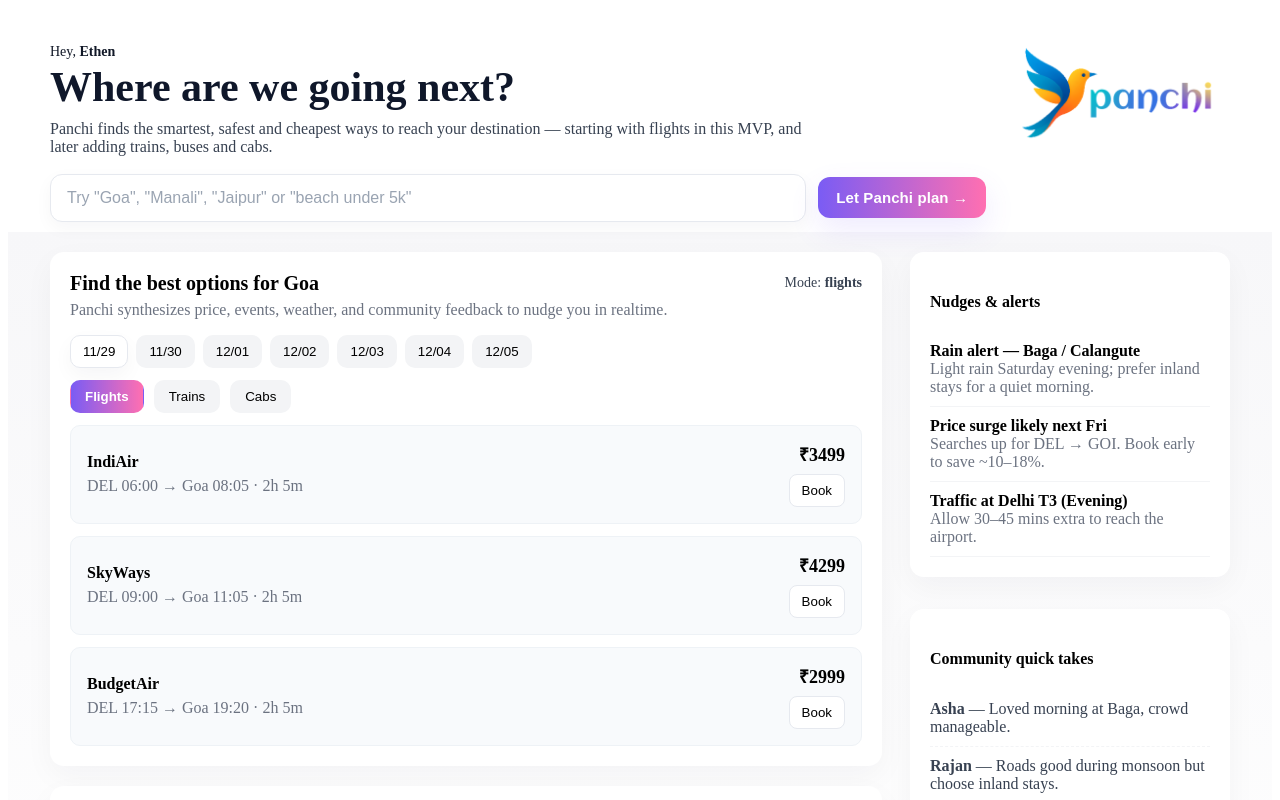
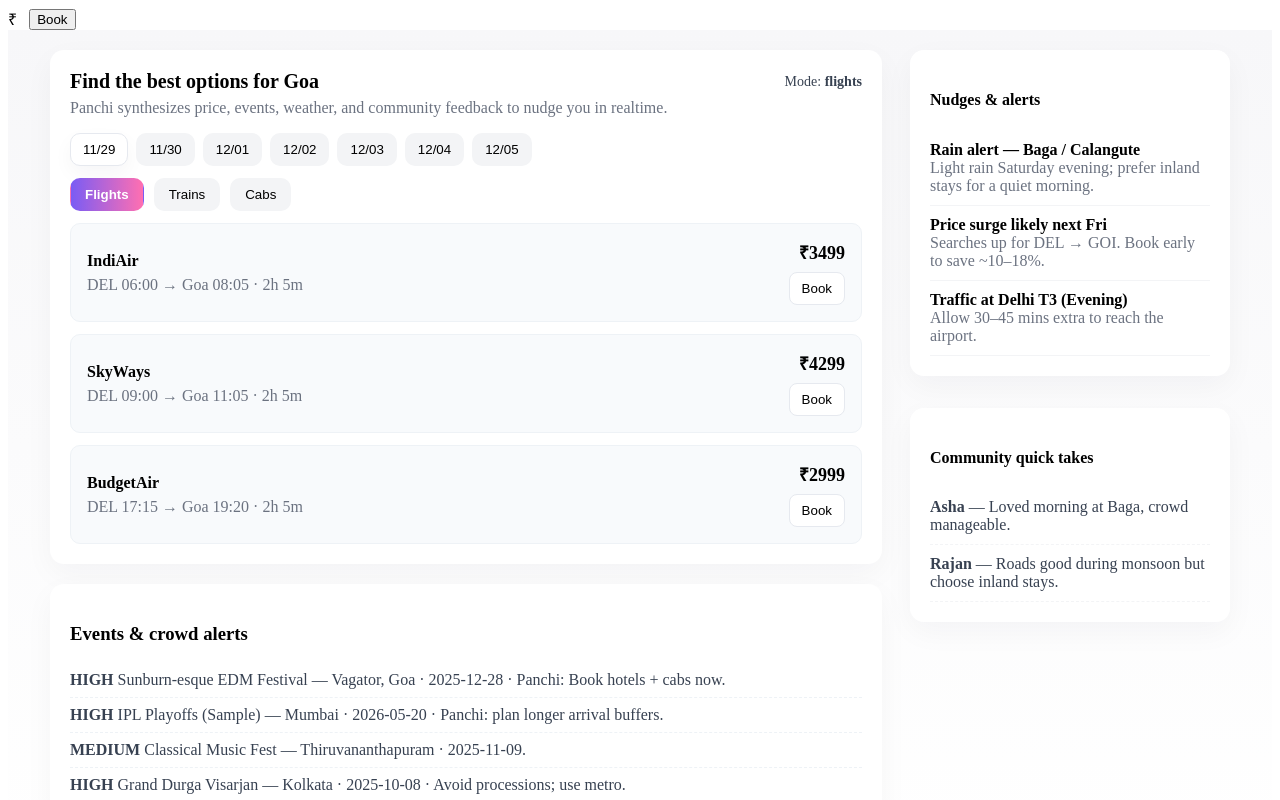
Before and after one commit to anil2941985/panchi-app, a Next.js app: page / in a window 1280 px wide. Shown: the top 800 px of the page. Built offline with nearby package versions, Linux system fonts and the light colour scheme.

Commit message:
Update Header.js

```diff
--- a/pages/components/Header.js
+++ b/pages/components/Header.js
@@ -1,180 +1,17 @@
-// components/Header.js
 import React from "react";
 
-export default function Header({ userName = "there", onPlan = () => {} }) {
+export default function PlanCard({ title, subtitle, price, onBook }) {
   return (
-    <>
-      <header className="header">
-        <div className="header-inner">
-          <div className="hero-left">
-            <p className="greet">Hey, <strong>{userName}</strong></p>
-            <h1 className="title">Where are we going next?</h1>
-            <p className="subtitle">
-              Panchi finds the smartest, safest and cheapest ways to reach your
-              destination — starting with flights in this MVP, and later adding
-              trains, buses and cabs.
-            </p>
+    <div className="result-card" role="article">
+      <div className="r-left">
+        <div className="r-title">{title}</div>
+        <div className="r-sub">{subtitle}</div>
+      </div>
 
-            <div className="search-row">
-              <input
-                aria-label="Where to?"
-                className="search-input"
-                placeholder={`Try "Goa", "Manali", "Jaipur" or "beach under 5k"`}
-                id="panchi-search"
-              />
-              <button
-                className="cta"
-                onClick={(e) => {
-                  e.preventDefault();
-                  onPlan(document.getElementById("panchi-search")?.value || "");
-                }}
-                title="Let Panchi plan"
-              >
-                <span className="cta-text">Let Panchi plan →</span>
-              </button>
-            </div>
-          </div>
-
-          <div className="hero-right">
-            <img
-              src="/panchi-logo.png"
-              alt="Panchi logo"
-              className="brand-logo"
-            />
-          </div>
-        </div>
-      </header>
-
-      <style jsx>{`
-        .header {
-          padding: 36px 20px 10px;
-        }
-        .header-inner {
-          max-width: 1180px;
-          margin: 0 auto;
-          display: flex;
-          gap: 24px;
-          align-items: flex-start;
-        }
-
-        .hero-left {
-          flex: 1 1 60%;
-          min-width: 300px;
-        }
-        .hero-right {
-          width: 220px;
-          display: flex;
-          align-items: center;
-          justify-content: center;
-        }
-
-        .greet {
-          margin: 0 0 6px;
-          color: #111827;
-          font-size: 14px;
-        }
-        .title {
-          margin: 0 0 10px;
-          font-size: 42px;
-          line-height: 1.04;
-          color: #0f172a;
-        }
-        .subtitle {
-          margin: 0 0 18px;
-          color: #374151;
-          max-width: 780px;
-        }
-
-        .search-row {
-          display: flex;
-          gap: 12px;
-          align-items: center;
-          width: 100%;
-        }
-
-        .search-input {
-          flex: 1 1 auto;
-          min-width: 0;
-          padding: 14px 16px;
-          border-radius: 12px;
-          border: 1px solid #e6e9ef;
-          background: #ffffff;
-          box-shadow: 0 6px 18px rgba(15, 23, 42, 0.04);
-          font-size: 16px;
-          color: #0f172a;
-        }
-
-        .search-input::placeholder {
-          color: #9aa4b2;
-        }
-
-        /* CTA: ensures text always visible and accessible */
-        .cta {
-          display: inline-flex;
-          align-items: center;
-          justify-content: center;
-          padding: 12px 18px;
-          border-radius: 12px;
-          border: none;
-          cursor: pointer;
-          min-width: 160px;
-          background: linear-gradient(90deg, #7a5cf4 0%, #ff6fb1 100%);
-          color: #fff;
-          font-weight: 700;
-          box-shadow: 0 12px 30px rgba(122, 92, 244, 0.12);
-        }
-
-        .cta:focus {
-          outline: 3px solid rgba(122, 92, 244, 0.18);
-          outline-offset: 3px;
-        }
-
-        .cta-text {
-          font-size: 15px;
-          letter-spacing: 0.1px;
-        }
-
-        .brand-logo {
-          max-width: 200px;
-          width: 100%;
-          height: auto;
-          object-fit: contain;
-        }
-
-        /* Responsive */
-        @media (max-width: 940px) {
-          .header-inner {
-            flex-direction: column;
-            align-items: stretch;
-          }
-          .hero-right {
-            width: 160px;
-            margin-top: 12px;
-            align-self: flex-end;
-          }
-          .title {
-            font-size: 34px;
-          }
-        }
-
-        @media (max-width: 520px) {
-          .title {
-            font-size: 26px;
-          }
-          .cta {
-            min-width: 120px;
-            padding: 10px 12px;
-          }
-          .search-row {
-            flex-direction: column;
-            gap: 10px;
-          }
-          .hero-right {
-            align-self: center;
-            width: 140px;
-          }
-        }
-      `}</style>
-    </>
+      <div style={{display:"flex", alignItems:"center", gap:12}}>
+        <div className="r-price">₹{price}</div>
+        <button className="r-book" onClick={onBook}>Book</button>
+      </div>
+    </div>
   );
 }
```
